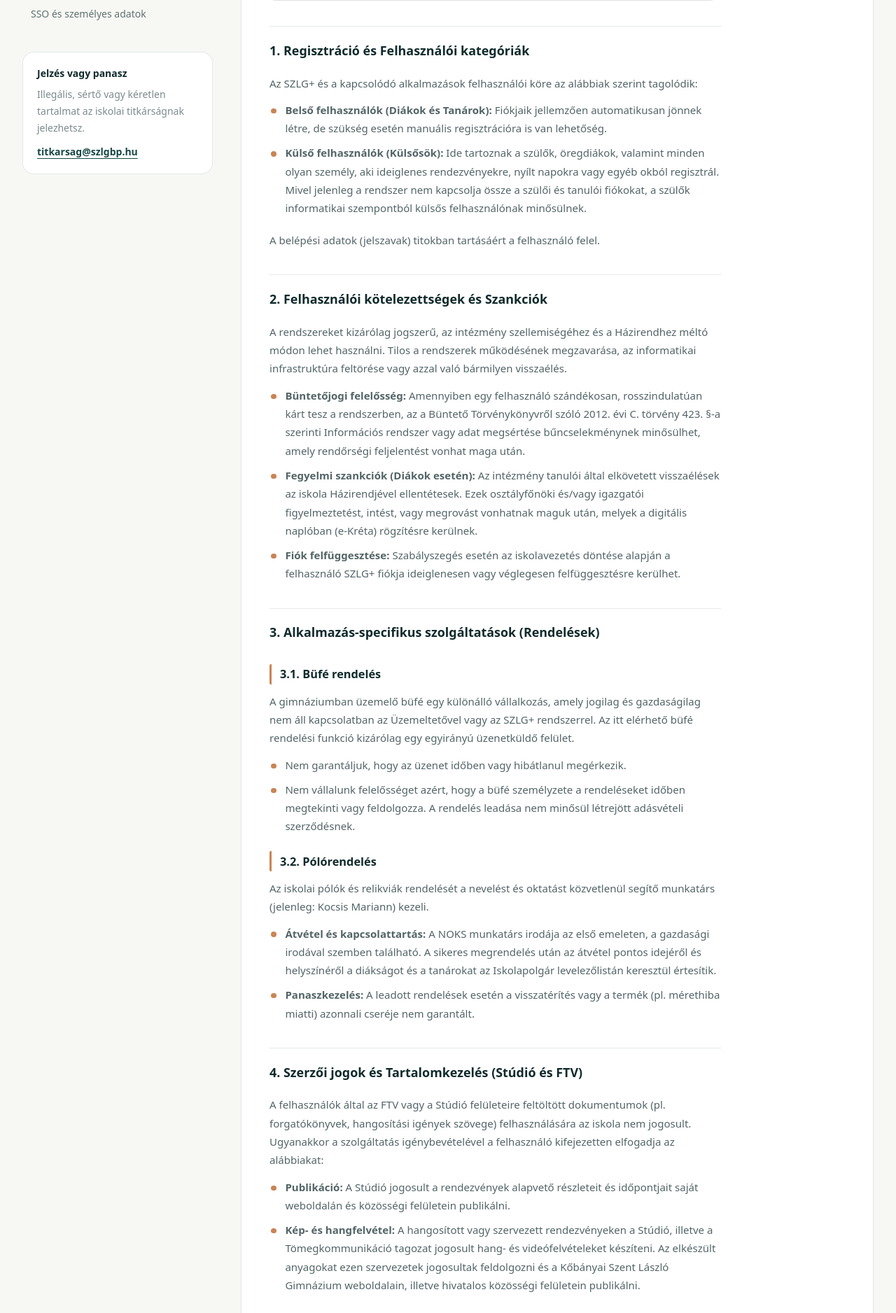
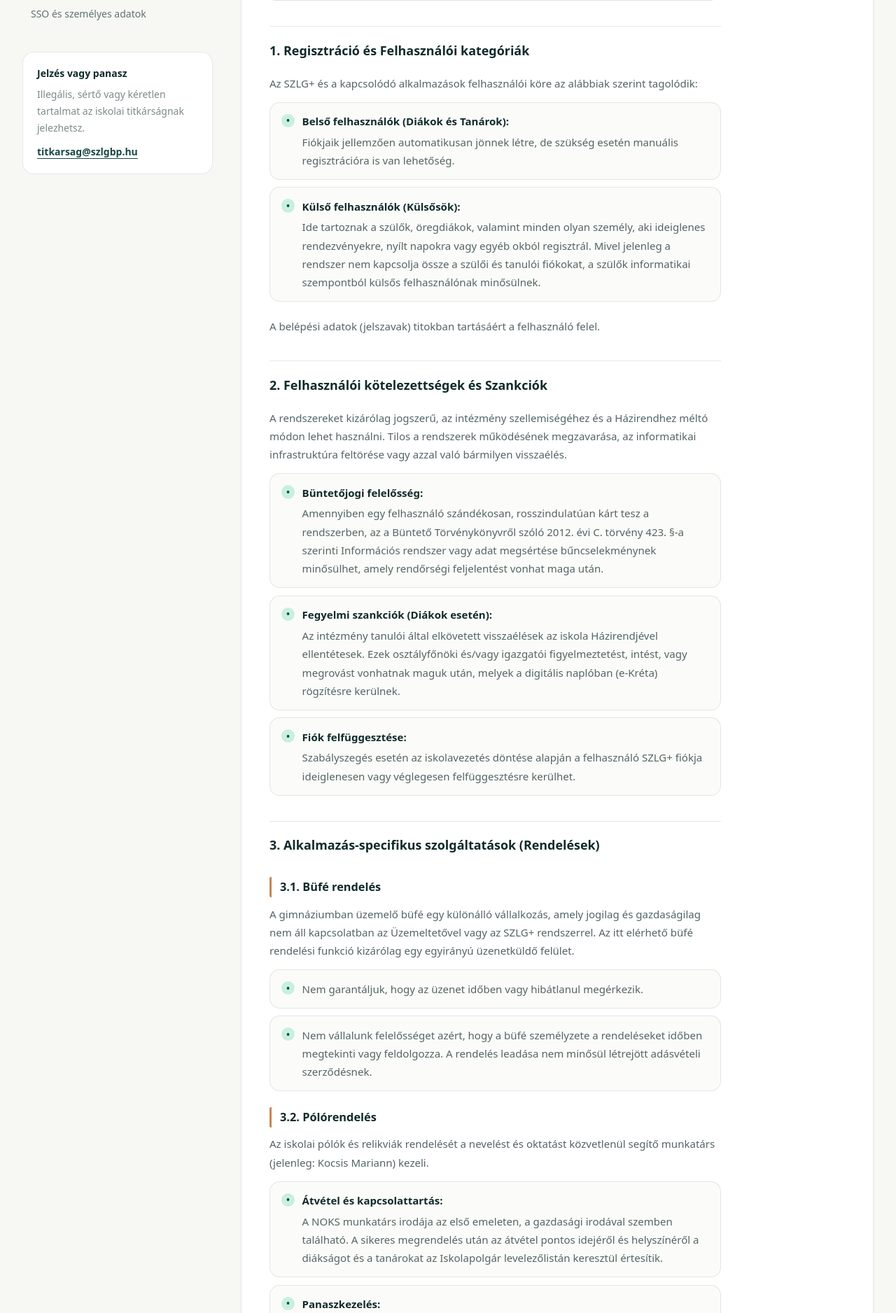
Before and after one commit to PstasDev/szlg-plusz, a Django app: template templates/portal/terms.html in a window 1280 px wide. Shown: the part 539-2415 px from the top of the page at 70% size. Run offline with Django 5.2, Linux system fonts and the light colour scheme; the template is opened without the code that fills it, so the values that code supplies are empty; parts of the project's set-up code (start-up, migrations or seed data) failed here and were passed over; some libraries are stand-ins or nearby versions.

Commit message:
static hotfix

```diff
--- a/static/css/privacy.css
+++ b/static/css/privacy.css
@@ -99,18 +99,37 @@
   scroll-margin-top: 6rem;
 }
 .terms-of-service-content p { margin: .65rem 0; color: inherit; }
-.terms-of-service-content ul { margin: .75rem 0 1.2rem; padding: 0; list-style: none; }
-.terms-of-service-content li { position: relative; margin: .55rem 0; padding-left: 1.4rem; }
+.terms-of-service-content ul {
+  display: grid;
+  gap: .65rem;
+  margin: .85rem 0 1.35rem;
+  padding: 0;
+  list-style: none;
+}
+.terms-of-service-content li {
+  position: relative;
+  margin: 0;
+  padding: .85rem 1rem .85rem 2.85rem;
+  border: 1px solid rgb(16 42 43 / .1);
+  border-radius: .9rem;
+  background: #fbfcf9;
+}
 .terms-of-service-content li::before {
   position: absolute;
-  top: .72em;
-  left: .15rem;
-  width: .45rem;
-  height: .45rem;
+  top: 1rem;
+  left: 1rem;
+  display: grid;
+  width: 1.2rem;
+  height: 1.2rem;
+  place-items: center;
   border-radius: 999px;
-  background: #c98454;
-  content: "";
+  background: #c8f0df;
+  color: #174746;
+  content: "•";
+  font-size: 1rem;
+  line-height: 1;
 }
+.terms-of-service-content li > strong:first-child { display: block; margin-bottom: .2rem; color: var(--text, #102a2b); }
 .terms-of-service-content a { color: var(--accent, #174746); text-decoration: underline; text-underline-offset: .15em; }
 .auth-register, .privacy-link { margin-top: 1rem; }
 .footer .privacy-footer-link { color: inherit; text-decoration: underline; text-underline-offset: .15em; }
```
